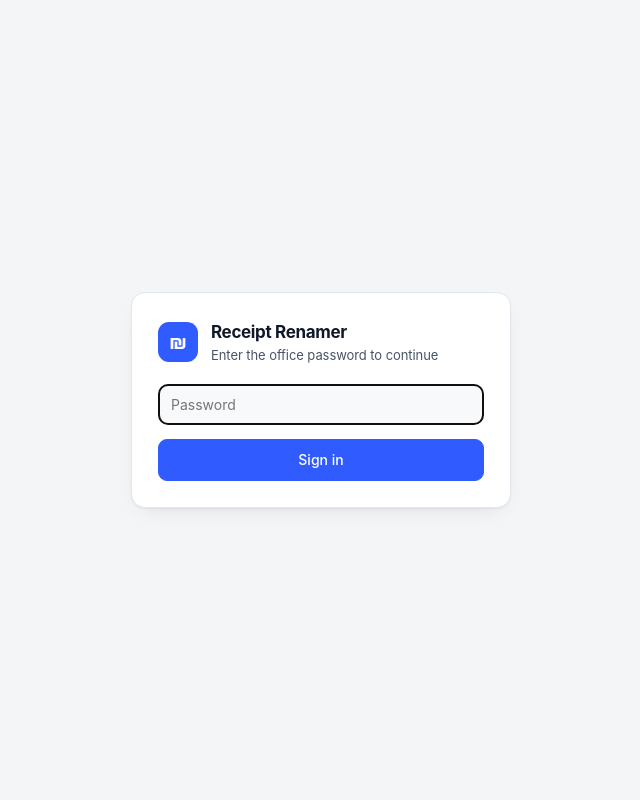
After one commit to mhridoy/test_bank_receipt, a Flask app: template templates/login.html in a window 1280 px wide. The commit adds this page. Shown: the whole page, without its empty margins (319-959 px from the left). Run offline with Flask 3, Linux system fonts and the light colour scheme; the template is opened without the code that fills it, so the values that code supplies are empty.

Commit message:
Hosted mode: memory-safe OCR, single worker, optional password gate
Render's free instance is 512 MB / 0.15 CPU and the first OCR run was killed
by the memory limit. Cap the rendered page at 4000 px on the long edge in
grayscale, run detection on a 1280 px copy while recognition still crops from
the full-resolution page, pin ONNX to one thread, and process one file at a
time when CLOUD_MODE is set.

Also adds APP_PASSWORD/SECRET_KEY protection for a public URL, and the UI now
says so when a batch is lost to a server restart instead of polling forever.

```diff
--- a/app.py
+++ b/app.py
@@ -8,13 +8,16 @@ and scanned ones through offline OCR (RapidOCR), then parsed with plain rules.
 """
 from __future__ import annotations
 
+import hmac
 import os
+import secrets
 import socket
 import threading
 import webbrowser
 from pathlib import Path
 
-from flask import Flask, jsonify, render_template, request, send_file
+from flask import (Flask, jsonify, redirect, render_template, request,
+                   send_file, session, url_for)
 
 from receipt_renamer import config, ocr, renamer, uploads
 
@@ -24,6 +27,44 @@ app.config["MAX_CONTENT_LENGTH"] = (uploads.MAX_FILES * uploads.MAX_FILE_MB + 32
 
 # CLOUD_MODE=1 when hosted (Render): no local folder access, upload/download only.
 CLOUD_MODE = os.environ.get("CLOUD_MODE") == "1"
+
+# Set APP_PASSWORD on a hosted instance so only the office can use it.
+APP_PASSWORD = os.environ.get("APP_PASSWORD", "").strip()
+app.secret_key = os.environ.get("SECRET_KEY") or secrets.token_hex(32)
+app.config.update(SESSION_COOKIE_HTTPONLY=True, SESSION_COOKIE_SAMESITE="Lax")
+
+OPEN_PATHS = {"/login", "/healthz"}
+
+
+@app.before_request
+def require_password():
+    if not APP_PASSWORD or request.path in OPEN_PATHS or request.path.startswith("/static/"):
+        return None
+    if session.get("auth"):
+        return None
+    if request.path.startswith("/api/"):
+        return jsonify({"error": "Session expired - reload the page and sign in."}), 401
+    return redirect(url_for("login", next=request.path))
+
+
+@app.route("/login", methods=["GET", "POST"])
+def login():
+    if not APP_PASSWORD:
+        return redirect("/")
+    error = ""
+    if request.method == "POST":
+        if hmac.compare_digest(request.form.get("password", ""), APP_PASSWORD):
+            session["auth"] = True
+            session.permanent = True
+            return redirect(request.args.get("next") or "/")
+        error = "Wrong password."
+    return render_template("login.html", error=error)
+
+
+@app.post("/logout")
+def logout():
+    session.clear()
+    return redirect(url_for("login"))
 
 
 def _folder_arg(raw: str) -> Path:
@@ -41,6 +82,7 @@ def index():
         ocr_ready=ocr.available(),
         ocr_error=ocr.engine_error(),
         cloud_mode=CLOUD_MODE,
+        locked=bool(APP_PASSWORD),
         max_files=uploads.MAX_FILES,
         max_file_mb=uploads.MAX_FILE_MB,
     )
--- a/receipt_renamer/config.py
+++ b/receipt_renamer/config.py
@@ -22,7 +22,7 @@ DEFAULTS = {
     "recursive": False,
     "strip_legal_suffix": True,
     "invoice_from_filename": True,
-    "max_workers": 4,
+    "max_workers": int(os.environ.get("MAX_WORKERS", "1" if os.environ.get("CLOUD_MODE") == "1" else "4")),
     "last_folder": "",
     # Optional Claude assist for layouts the rules cannot read. Off by default;
     # the app is fully functional (and free) without it.
--- a/receipt_renamer/ocr.py
+++ b/receipt_renamer/ocr.py
@@ -6,11 +6,14 @@ API key. Everything happens on the PC; nothing leaves the machine.
 """
 from __future__ import annotations
 
+import os
 import re
 import threading
 from pathlib import Path
 
 DEFAULT_DPI = 400          # 400 keeps word gaps that 200 dpi glues together.
+MAX_PIXELS = int(os.environ.get("OCR_MAX_PIXELS", "4000"))          # cap the long edge: a huge scan must not eat the RAM
+                           # of a small server (and OCR gains nothing above this)
 
 _engine = None
 _engine_lock = threading.Lock()
@@ -35,7 +38,11 @@ def load_engine():
         if _engine is None:
             try:
                 from rapidocr_onnxruntime import RapidOCR
-                _engine = RapidOCR()
+                # Detection runs on a downscaled copy (cheap) while recognition
+                # still crops from the full-resolution page (accurate). One thread
+                # each: these servers are small, and pages are processed serially.
+                _engine = RapidOCR(det_limit_type="max", det_limit_side_len=1280,
+                                   intra_op_num_threads=1, inter_op_num_threads=1)
             except Exception as exc:
                 _engine_error = str(exc)
                 return None
@@ -67,9 +74,18 @@ def ocr_pdf(path: Path, dpi: int = DEFAULT_DPI, max_pages: int = 3) -> str:
     try:
         with pymupdf.open(path) as doc:
             for i in range(min(max_pages, doc.page_count)):
-                png = doc[i].get_pixmap(dpi=dpi).tobytes("png")
+                page = doc[i]
+                scale = dpi / 72.0
+                longest = max(page.rect.width, page.rect.height) * scale
+                if longest > MAX_PIXELS:                       # keep memory bounded
+                    scale *= MAX_PIXELS / longest
+                pixmap = page.get_pixmap(matrix=pymupdf.Matrix(scale, scale),
+                                         colorspace=pymupdf.csGRAY, alpha=False)
+                png = pixmap.tobytes("png")
+                del pixmap                                     # release before OCR runs
                 with _infer_lock:
                     result, _ = eng(png)
+                del png
                 if result:
                     chunks.append("\n".join(line[1] for line in result))
     except Exception:
--- a/receipt_renamer/uploads.py
+++ b/receipt_renamer/uploads.py
@@ -16,7 +16,9 @@ import uuid
 import zipfile
 from pathlib import Path
 
-MAX_FILES = 40
+import os
+
+MAX_FILES = int(os.environ.get("MAX_UPLOAD_FILES", "20"))
 MAX_FILE_MB = 20
 SESSION_TTL = 3600          # seconds
 
--- a/static/style.css
+++ b/static/style.css
@@ -207,3 +207,11 @@ dialog menu { display:flex; gap:9px; justify-content:flex-end; padding:0; margin
   background:var(--ink); color:var(--bg); padding:11px 18px; border-radius:10px;
   font-size:13.5px; box-shadow:var(--shadow); z-index:100; max-width:90vw;
 }
+
+/* login */
+.login-body { display:grid; place-items:center; min-height:100vh; padding:20px; }
+.login-card { width:min(380px,100%); display:grid; gap:14px; padding:26px; }
+.login-card .brand { margin-bottom:4px; }
+.login-card h1 { font-size:17px; }
+.login-card p { font-size:13px; color:var(--ink-2); }
+.login-error { color:var(--bad); font-size:13px; }
--- a/templates/index.html
+++ b/templates/index.html
@@ -24,6 +24,9 @@
       {{ 'OCR ready' if ocr_ready else 'OCR unavailable' }}
     </span>
     <span class="badge">{{ 'Hosted' if cloud_mode else 'Offline · this PC' }}</span>
+    {% if locked %}
+    <form method="post" action="/logout"><button class="link" type="submit">sign out</button></form>
+    {% endif %}
   </div>
 </header>
 
--- /dev/null
+++ b/templates/login.html
@@ -0,0 +1,20 @@
+<!doctype html>
+<html lang="en">
+<head>
+<meta charset="utf-8">
+<meta name="viewport" content="width=device-width, initial-scale=1">
+<title>Receipt Renamer · Sign in</title>
+<link rel="stylesheet" href="/static/style.css">
+</head>
+<body class="login-body">
+  <form class="card login-card" method="post">
+    <div class="brand">
+      <span class="logo">₪</span>
+      <div><h1>Receipt Renamer</h1><p>Enter the office password to continue</p></div>
+    </div>
+    <input type="password" name="password" placeholder="Password" autofocus required>
+    {% if error %}<p class="login-error">{{ error }}</p>{% endif %}
+    <button class="primary" type="submit">Sign in</button>
+  </form>
+</body>
+</html>
```
Also changed, not shown: static/app.js (+11 -2 lines).
